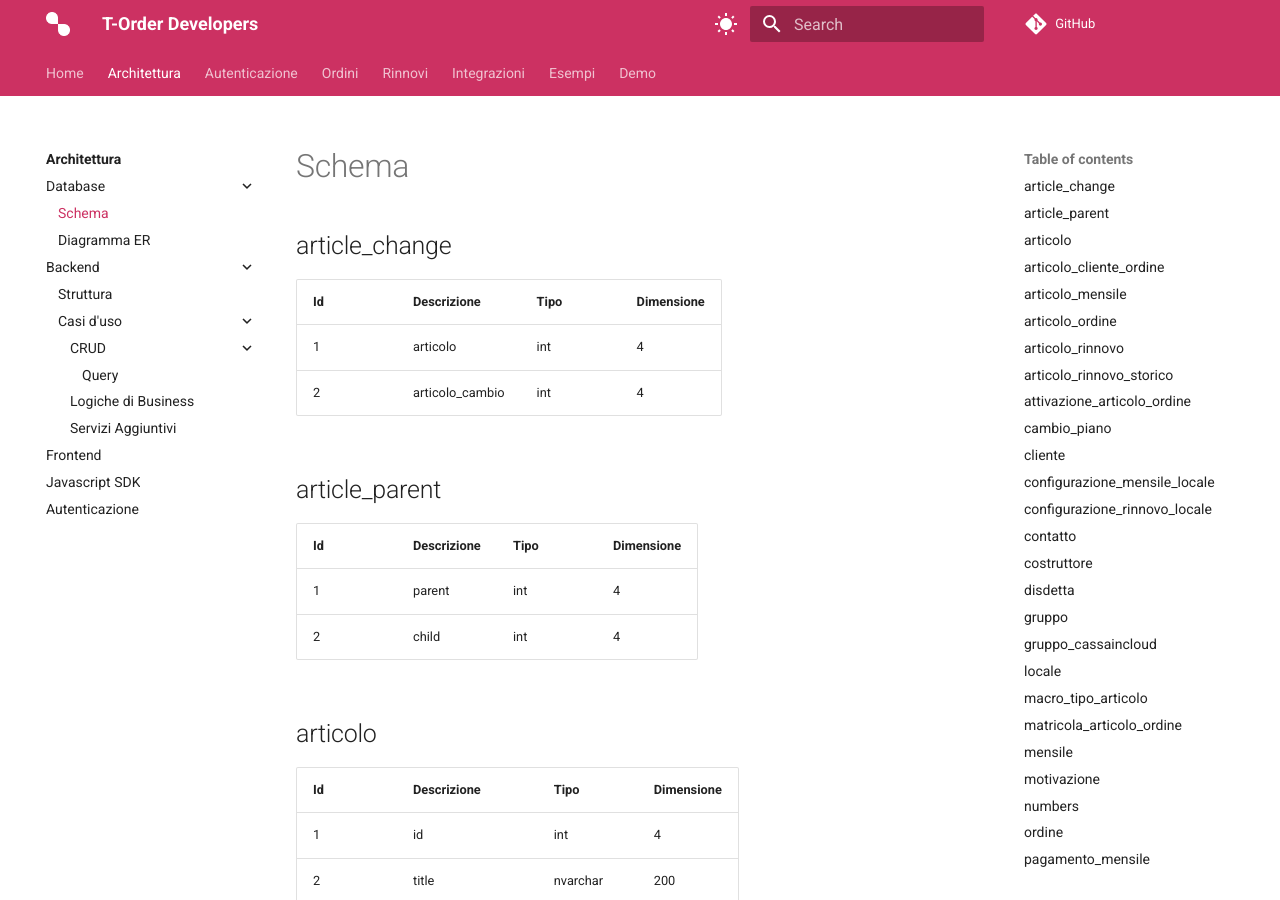
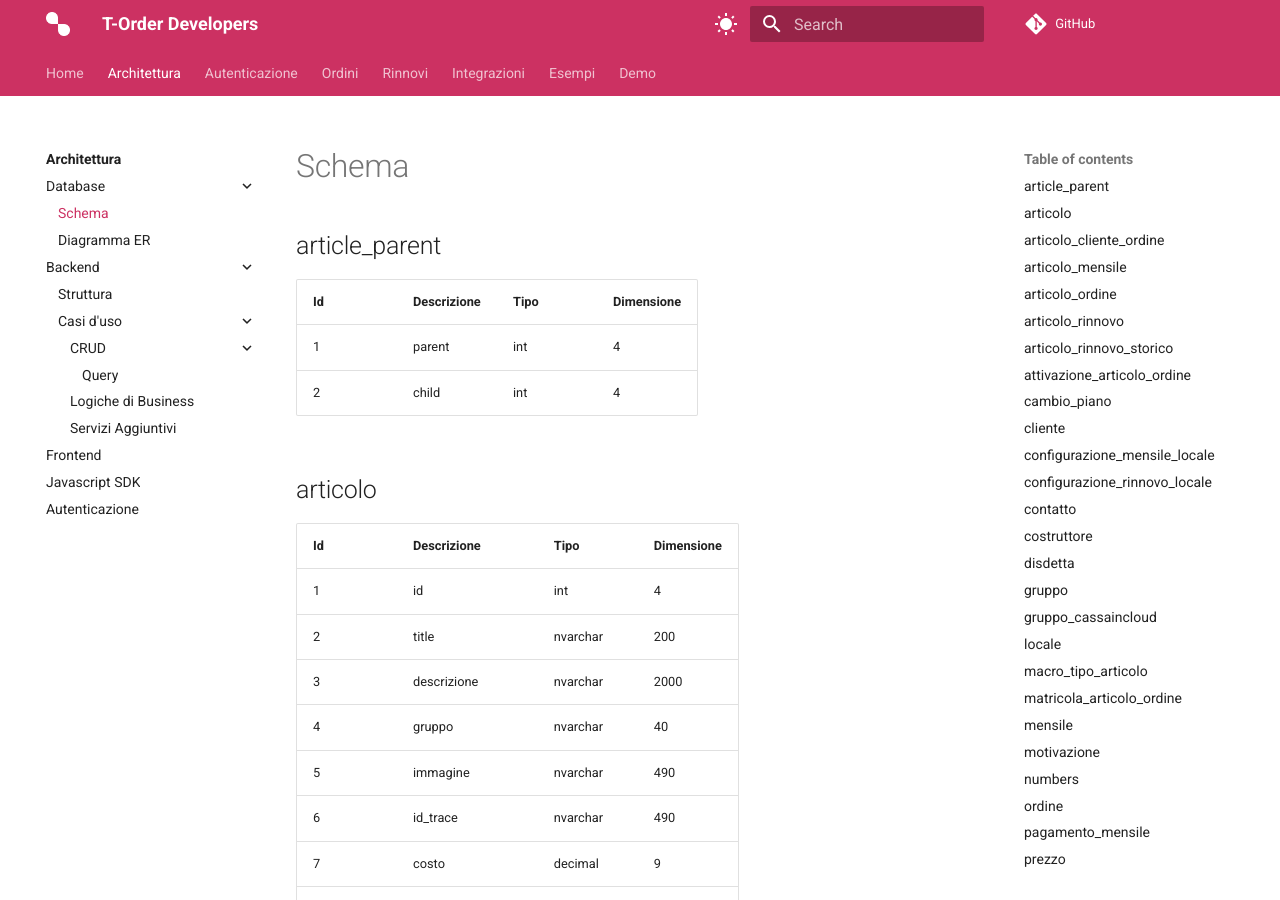
Before and after one commit to AndreFra96/torder-docs, an MkDocs documentation site: the page built from docs/architettura/database/schema.md, in a window 1280 px wide and 900 px high. Built offline with MkDocs 1.6.1 and Material for MkDocs 9.7.7, drawn with Linux system fonts in a browser that asks for light colours; comment, search, counter and statistics services are not loaded.

Commit message:
Update schema.md
delete article_change

```diff
--- a/docs/architettura/database/schema.md
+++ b/docs/architettura/database/schema.md
@@ -1,11 +1,5 @@
 # Schema
 
-## article_change
-
-| Id  | Descrizione     | Tipo | Dimensione |
-| --- | --------------- | ---- | ---------- |
-| 1   | articolo        | int  | 4          |
-| 2   | articolo_cambio | int  | 4          |
 
 ## article_parent
 
```
